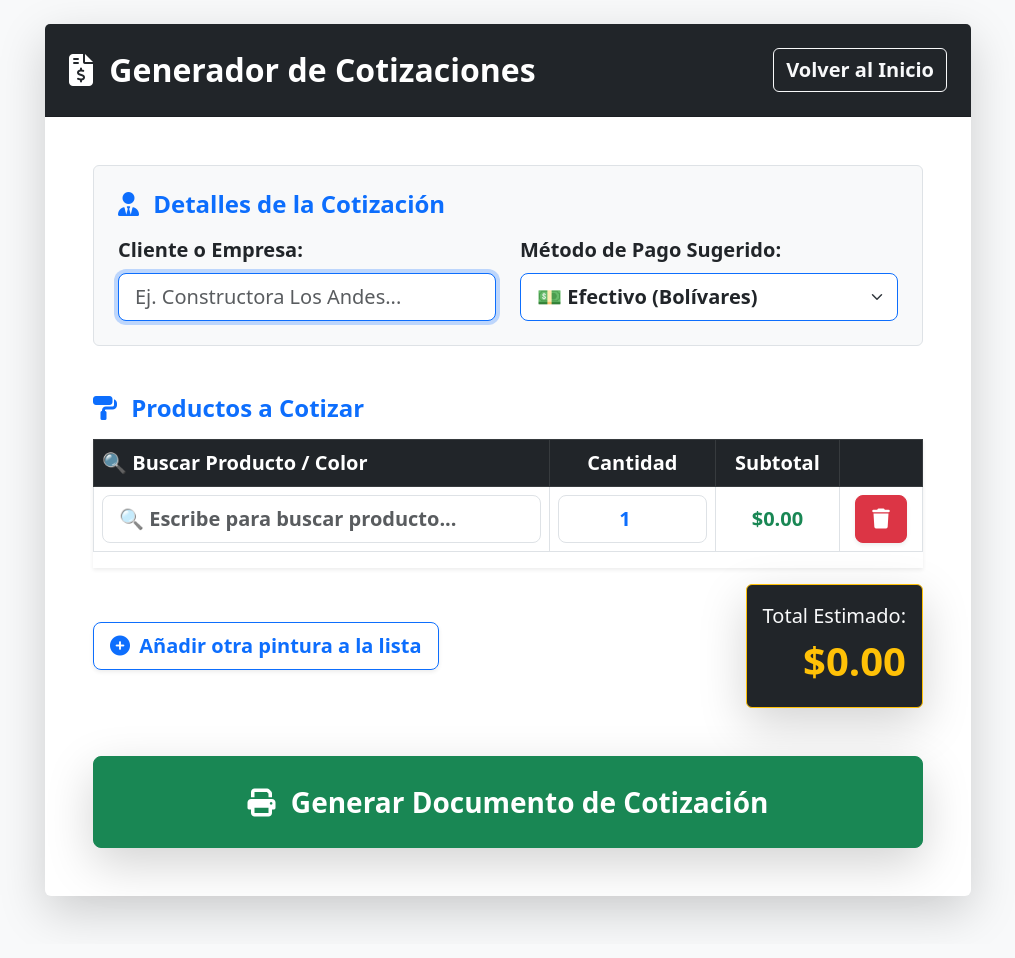
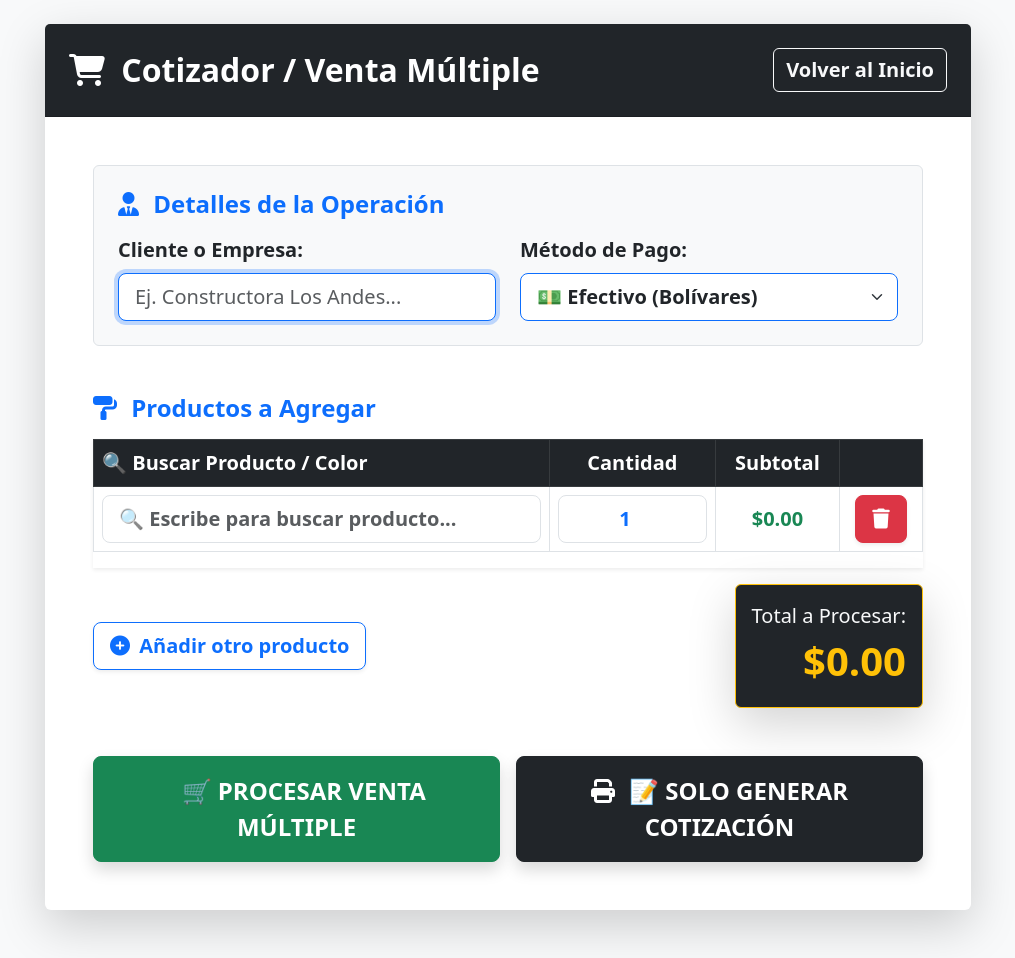
Before and after one commit to ventasrespondeya-cell/Control-de-Inventario---Pinturas-JAM, a Flask app: page /cotizar in a window 1280 px wide. Shown: the whole page, without its empty margins (132-1147 px from the left). Before the commit the page ends 925 px from the top, so only its background shows below. Run offline with Flask 3, Linux system fonts and the light colour scheme; the visitor is signed in with stand-in values (Sample User, id 1); data that the repository does not hold is empty; parts of the project's set-up code (start-up, migrations or seed data) failed here and were passed over; some libraries are stand-ins or nearby versions.

Commit message:
Update cotizar.html

```diff
--- a/templates/cotizar.html
+++ b/templates/cotizar.html
@@ -2,7 +2,7 @@
 <html lang="es">
 <head>
     <meta charset="UTF-8">
-    <title>Generar Cotización - Pinturas JAM</title>
+    <title>Generar Cotización o Venta Múltiple - Pinturas JAM</title>
     <link href="https://cdn.jsdelivr.net/npm/bootstrap@5.3.0/dist/css/bootstrap.min.css" rel="stylesheet">
     <link rel="stylesheet" href="https://cdnjs.cloudflare.com/ajax/libs/font-awesome/6.4.0/css/all.min.css">
 </head>
@@ -10,7 +10,7 @@
     <div class="container mt-4 mb-5" style="max-width: 950px;">
         <div class="card shadow-lg border-0">
             <div class="card-header bg-dark text-white p-4 d-flex justify-content-between align-items-center">
-                <h2 class="mb-0 fw-bold"><i class="fas fa-file-invoice-dollar me-2"></i> Generador de Cotizaciones</h2>
+                <h2 class="mb-0 fw-bold"><i class="fas fa-shopping-cart me-2"></i> Cotizador / Venta Múltiple</h2>
                 <a href="/" class="btn btn-outline-light fw-bold fs-5">Volver al Inicio</a>
             </div>
 
@@ -19,14 +19,14 @@
 
                     <!-- Datos del Cliente y Método de Pago -->
                     <div class="mb-5 bg-light p-4 rounded border">
-                        <h4 class="fw-bold mb-3 text-primary"><i class="fas fa-user-tie me-2"></i> Detalles de la Cotización</h4>
+                        <h4 class="fw-bold mb-3 text-primary"><i class="fas fa-user-tie me-2"></i> Detalles de la Operación</h4>
                         <div class="row">
                             <div class="col-md-6 mb-3 mb-md-0">
                                 <label class="form-label fw-bold fs-5">Cliente o Empresa:</label>
                                 <input type="text" name="cliente" class="form-control form-control-lg border-primary" placeholder="Ej. Constructora Los Andes..." required autofocus>
                             </div>
                             <div class="col-md-6">
-                                <label class="form-label fw-bold fs-5">Método de Pago Sugerido:</label>
+                                <label class="form-label fw-bold fs-5">Método de Pago:</label>
                                 <select name="metodo_pago" class="form-select form-select-lg border-primary fw-bold" required>
                                     <option value="Efectivo (Bs)">💵 Efectivo (Bolívares)</option>
                                     <option value="Divisas (USD/EUR)">💵 Divisas (Efectivo USD/EUR)</option>
@@ -40,7 +40,7 @@
                     </div>
 
                     <!-- Lista de Productos Dinámica con Buscador Lupa -->
-                    <h4 class="fw-bold mb-3 text-primary"><i class="fas fa-paint-roller me-2"></i> Productos a Cotizar</h4>
+                    <h4 class="fw-bold mb-3 text-primary"><i class="fas fa-paint-roller me-2"></i> Productos a Agregar</h4>
                     <div class="table-responsive mb-3 shadow-sm">
                         <table class="table table-bordered align-middle bg-white" id="tabla-productos">
                             <thead class="table-dark fs-5">
@@ -71,19 +71,27 @@
 
                     <div class="d-flex flex-wrap justify-content-between align-items-center mb-5 gap-3">
                         <button type="button" class="btn btn-outline-primary btn-lg fw-bold shadow-sm" onclick="agregarFila()">
-                            <i class="fas fa-plus-circle me-1"></i> Añadir otra pintura a la lista
+                            <i class="fas fa-plus-circle me-1"></i> Añadir otro producto
                         </button>
 
                         <div class="text-end bg-dark text-white p-3 rounded shadow-lg border border-warning">
-                            <span class="fs-5 text-light">Total Estimado:</span><br>
+                            <span class="fs-5 text-light">Total a Procesar:</span><br>
                             <span class="fs-1 fw-bold text-warning" id="total-cotizacion">$0.00</span>
                         </div>
                     </div>
 
-                    <div class="d-grid">
-                        <button type="submit" class="btn btn-success btn-lg fw-bold py-4 fs-3 shadow-lg">
-                            <i class="fas fa-print me-2"></i> Generar Documento de Cotización
-                        </button>
+                    <!-- BOTONES DE ACCIÓN: PROCESAR VENTA O IMPRIMIR COTIZACIÓN -->
+                    <div class="row g-3">
+                        <div class="col-md-6">
+                            <button type="submit" name="accion" value="vender" class="btn btn-success btn-lg fw-bold py-3 fs-4 shadow w-100">
+                                <i class="fas fa-cart-check me-2"></i> 🛒 PROCESAR VENTA MÚLTIPLE
+                            </button>
+                        </div>
+                        <div class="col-md-6">
+                            <button type="submit" name="accion" value="cotizar" class="btn btn-dark btn-lg fw-bold py-3 fs-4 shadow w-100">
+                                <i class="fas fa-print me-2"></i> 📝 SOLO GENERAR COTIZACIÓN
+                            </button>
+                        </div>
                     </div>
                 </form>
             </div>
@@ -186,7 +194,7 @@
                 btn.closest('tr').remove();
                 calcularTotal();
             } else {
-                alert("Debe haber al menos un producto en la cotización.");
+                alert("Debe haber al menos un producto en la lista.");
             }
         }
     </script>
```
